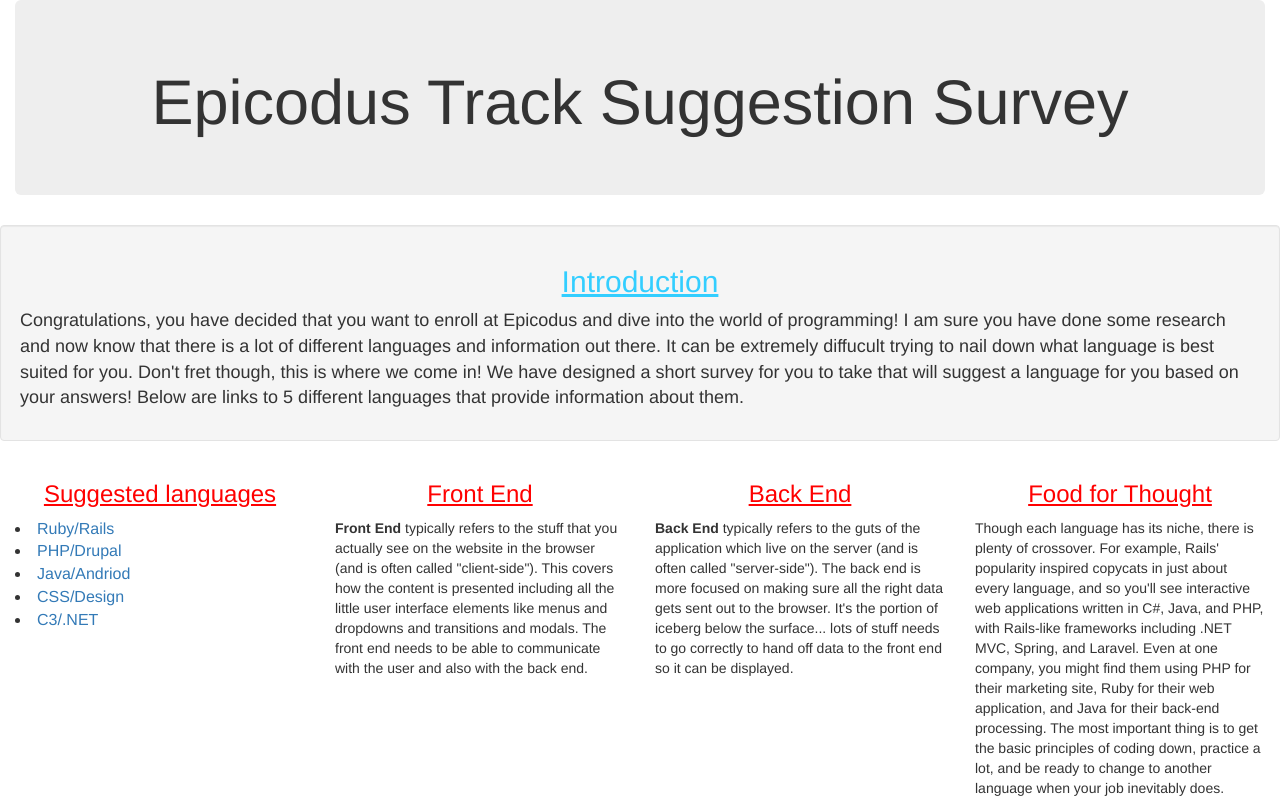
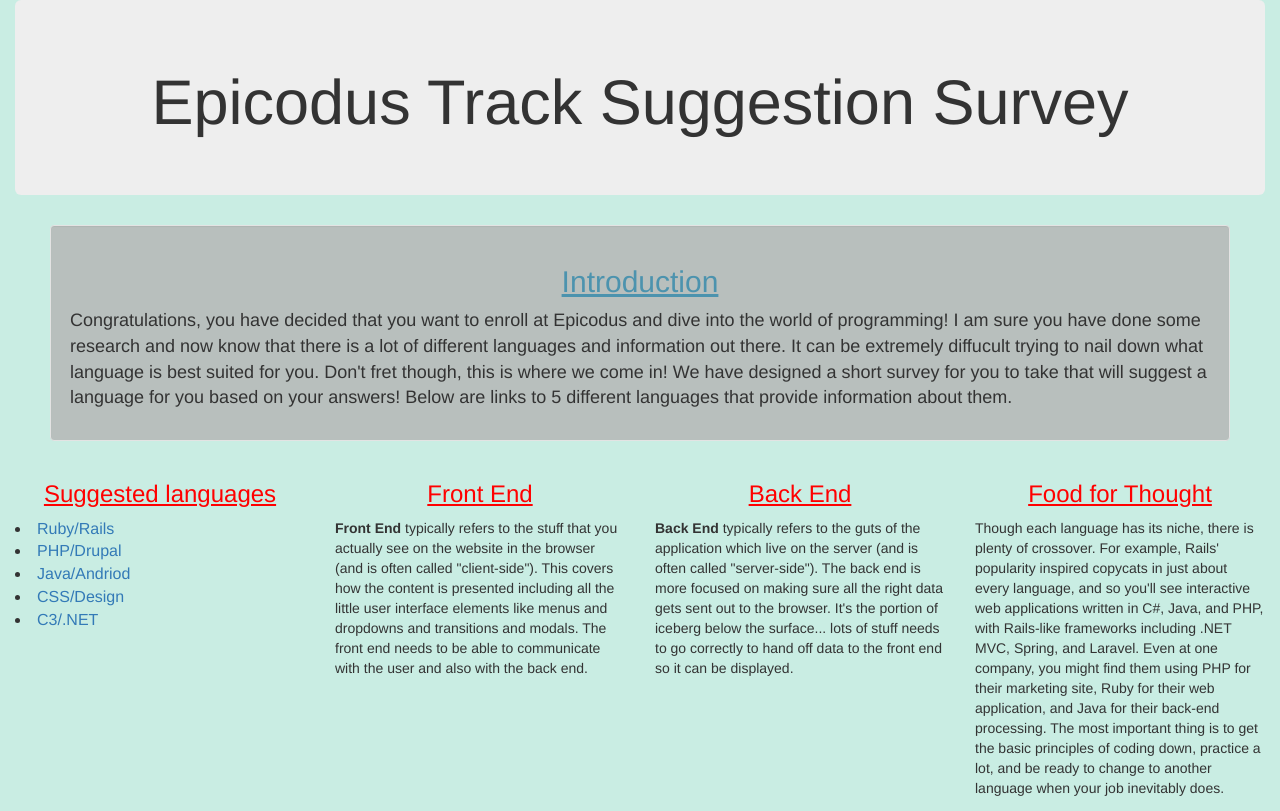
Before and after one commit to jessehoareevans/independent-project2, a plain HTML site: page index.html in a window 1280 px wide. Shown: the top 811 px of the page. Drawn offline with Linux system fonts and the light colour scheme.

Commit message:
add background color, margins to page

```diff
--- a/css/styles.css
+++ b/css/styles.css
@@ -3,7 +3,7 @@ h1 {
 }
 h2 {
   text-align: center;
-  color: #33CEFF;
+  color: #4C93AE;
   text-decoration: underline;
 }
 .csharp {
@@ -31,3 +31,19 @@ li {
   margin-top: 20px;
   font-size: 18px;
 }
+body {
+  background-color: #C9EDE3;
+}
+#format {
+  margin-left: 50px;
+  margin-right: 50px;
+  background-color: #B8BFBD;
+}
+
+img {
+  display: block;
+  margin-left: auto;
+  margin-right: auto;
+  margin-bottom: 50px;
+  margin-top: 50px;
+}
--- a/index.html
+++ b/index.html
@@ -13,7 +13,7 @@
       <h1>Epicodus Track Suggestion Survey</h1>
       </div>
       <div class="row">
-      <div class="well">
+      <div id="format" class="well">
       <h2>Introduction</h2>
       <p id="intro">Congratulations, you have decided that you want to enroll at Epicodus and dive into the world of programming! I am sure you have done some research and now know that there is a lot of different languages and information out there. It can be extremely diffucult trying to nail down what language is best suited for you. Don't fret though, this is where we come in! We have designed a short survey for you to take that will suggest a language for you based on your answers! Below are links to 5 different languages that provide information about them.</p>
       </div> <!-- closing well -->
@@ -57,6 +57,7 @@
             <option>Internal software</option>
             <option>Content heavy</option>
             <option>Interactive</option>
+          </select>
           <p class="questions">When would you like to start your program?</p>
           <select class="form-control" id="start">
             <option>April or May</option>
@@ -75,7 +76,7 @@
             <option>Behind the Scenes</option>
             <option>Either</option>
           </select>
-          </select>
+
         </div>
         <button class="btn btn-success">Find My Language!</button>
       </form>
```
Also changed, not shown: js/scripts.js (+0 -18 lines).
